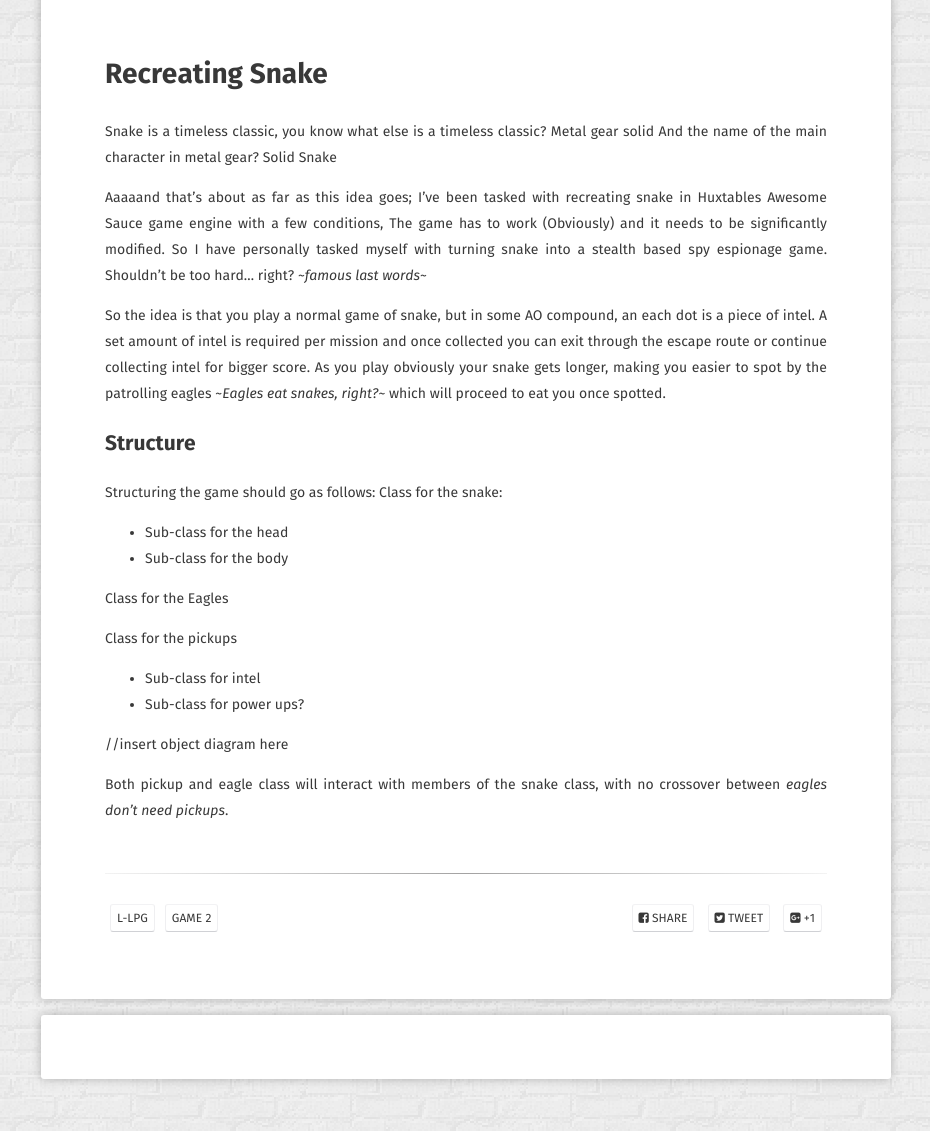
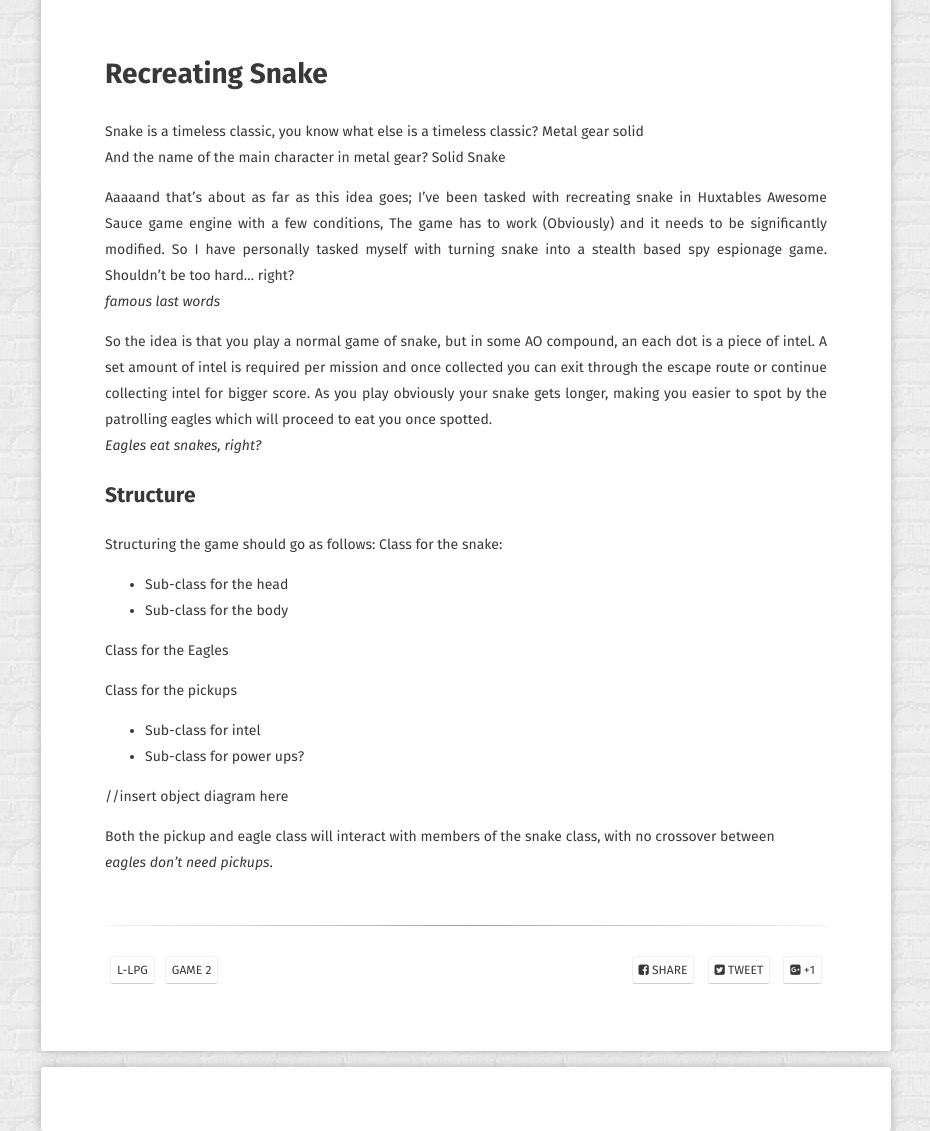
Before and after one commit to JohnnersUK/OLD.JohnnersUK.github.io, a Jekyll site: the page built from _posts/2017-10-05-Snaaaaaake!.md, in a window 1280 px wide and 1400 px high, scrolled down 301 px. Shown: the part 269-1400 px from the top of the window, without its empty margins (174-1104 px from the left). Built offline with Jekyll 4.4.1, drawn with Linux system fonts in a browser that asks for light colours; some web fonts are replaced; comment, search, counter and statistics services are not loaded.

Commit message:
Updated markdown

```diff
--- a/_posts/2017-10-05-Snaaaaaake!.md
+++ b/_posts/2017-10-05-Snaaaaaake!.md
@@ -11,18 +11,16 @@ comments: true
 ---
 
 # Recreating Snake
-Snake is a timeless classic, you know what else is a timeless classic?
-  Metal gear solid
-And the name of the main character in metal gear?
-  Solid Snake
+Snake is a timeless classic, you know what else is a timeless classic? Metal gear solid
+<br>And the name of the main character in metal gear? Solid Snake
 
 Aaaaand that's about as far as this idea goes; I've been tasked with recreating snake in Huxtables Awesome Sauce game engine
-with a few conditions, The game has to work (Obviously) and it needs to be significantly modified. So I have personally tasked myself with turning snake into a stealth based spy espionage game. Shouldn't be too hard... right? ~_famous last words_~
+with a few conditions, The game has to work (Obviously) and it needs to be significantly modified. So I have personally tasked myself with turning snake into a stealth based spy espionage game. Shouldn't be too hard... right? <br>_famous last words_
 
 So the idea is that you play a normal game of snake, but in some AO compound, an each dot is a piece of intel.
 A set amount of intel is required per mission and once collected you can exit through the escape route or continue
 collecting intel for bigger score. As you play obviously your snake gets longer, making you easier to spot by the
-patrolling eagles ~_Eagles eat snakes, right?_~ which will proceed to eat you once spotted.
+patrolling eagles which will proceed to eat you once spotted. <br>_Eagles eat snakes, right?_
 
 ## Structure
 Structuring the game should go as follows:
@@ -38,4 +36,4 @@ Class for the pickups
 
 //insert object diagram here
 
-Both pickup and eagle class will interact with members of the snake class, with no crossover between _eagles don't need pickups_.
+Both the pickup and eagle class will interact with members of the snake class, with no crossover between <br>_eagles don't need pickups_.
```
